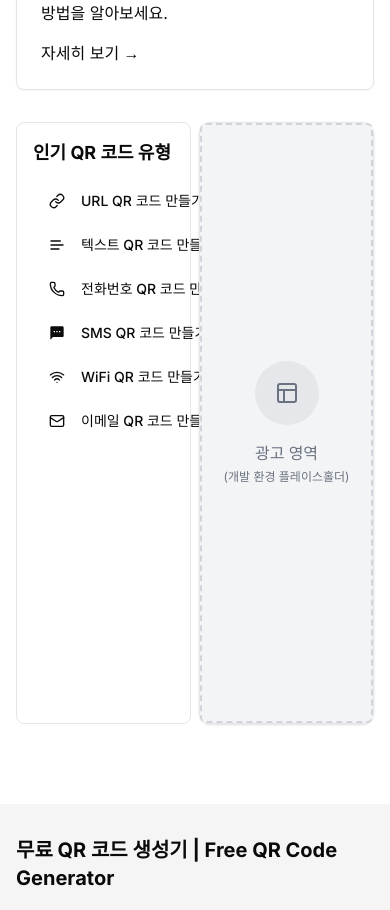
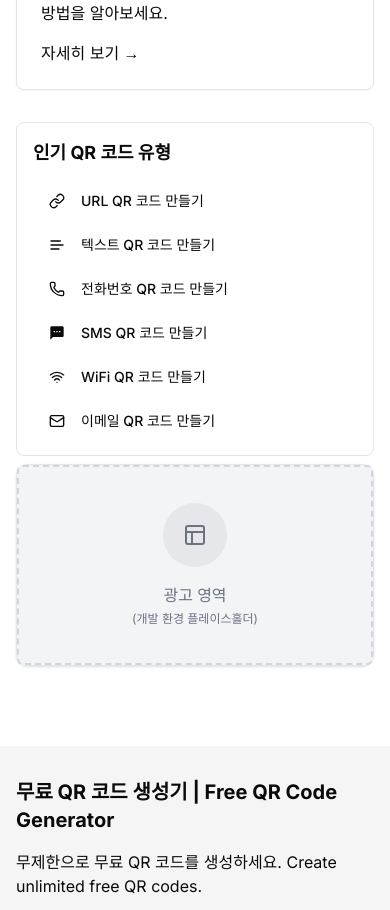
Before and after one commit to Jeff0327/qrcreator, a Next.js app: page / in a window 390 px wide. Shown: the part 6580-7490 px from the top of the page. Built offline with nearby package versions, Linux system fonts and the light colour scheme.

Commit message:
SEO 세팅수정 광고위치수정2

```diff
--- a/app/page.tsx
+++ b/app/page.tsx
@@ -304,7 +304,7 @@ export default function Home() {
 
                     {/* Sidebar with ads */}
                     <aside className="lg:w-1/4 mt-8 lg:mt-0">
-                        <div className="grid grid-cols-2 xl:grid-cols-1 gap-2 xl:flex-col xl:w-60 w-full">
+                        <div className="grid grid-cols-1 xl:grid-cols-1 gap-2 xl:flex-col xl:w-60 w-full">
                             {/* 인기 QR 코드 유형 사이드바 추가 - 클라이언트 컴포넌트로 분리 */}
                             <Suspense fallback={<div className="bg-muted animate-pulse rounded-lg mt-0 xl:mt-8"/>}>
                                 <QRTypeSidebar />
--- a/components/SidebarAd.tsx
+++ b/components/SidebarAd.tsx
@@ -57,8 +57,7 @@ const SidebarAd = () => {
                 {isDevelopment ? (
                     // 개발 환경 - 플레이스홀더
                     <div
-                        className="bg-gray-100 border-2 border-dashed border-gray-300 rounded-md flex flex-col items-center justify-center text-gray-500"
-                        style={{ width: 'auto', height: '600px' }}
+                        className="bg-gray-100 border-2 border-dashed border-gray-300 rounded-md flex flex-col items-center justify-center text-gray-500 w-auto h-[200px] lg:h-[400px] xl:h-[600px]"
                     >
                         <div className="w-16 h-16 mb-4 flex items-center justify-center rounded-full bg-gray-200">
                             <svg xmlns="http://www.w3.org/2000/svg" width="24" height="24" viewBox="0 0 24 24" fill="none" stroke="currentColor" strokeWidth="2" strokeLinecap="round" strokeLinejoin="round">
@@ -74,7 +73,7 @@ const SidebarAd = () => {
                     // 프로덕션 환경 - 실제 AdSense 광고
                     <div
                         ref={adContainerRef}
-                        style={{ width: 'auto', height: '600px' }}
+                        className={'w-auto h-[200px] lg:h-[400px] xl:h-[600px]'}
                     >
                         <ins
                             className="adsbygoogle"
```
